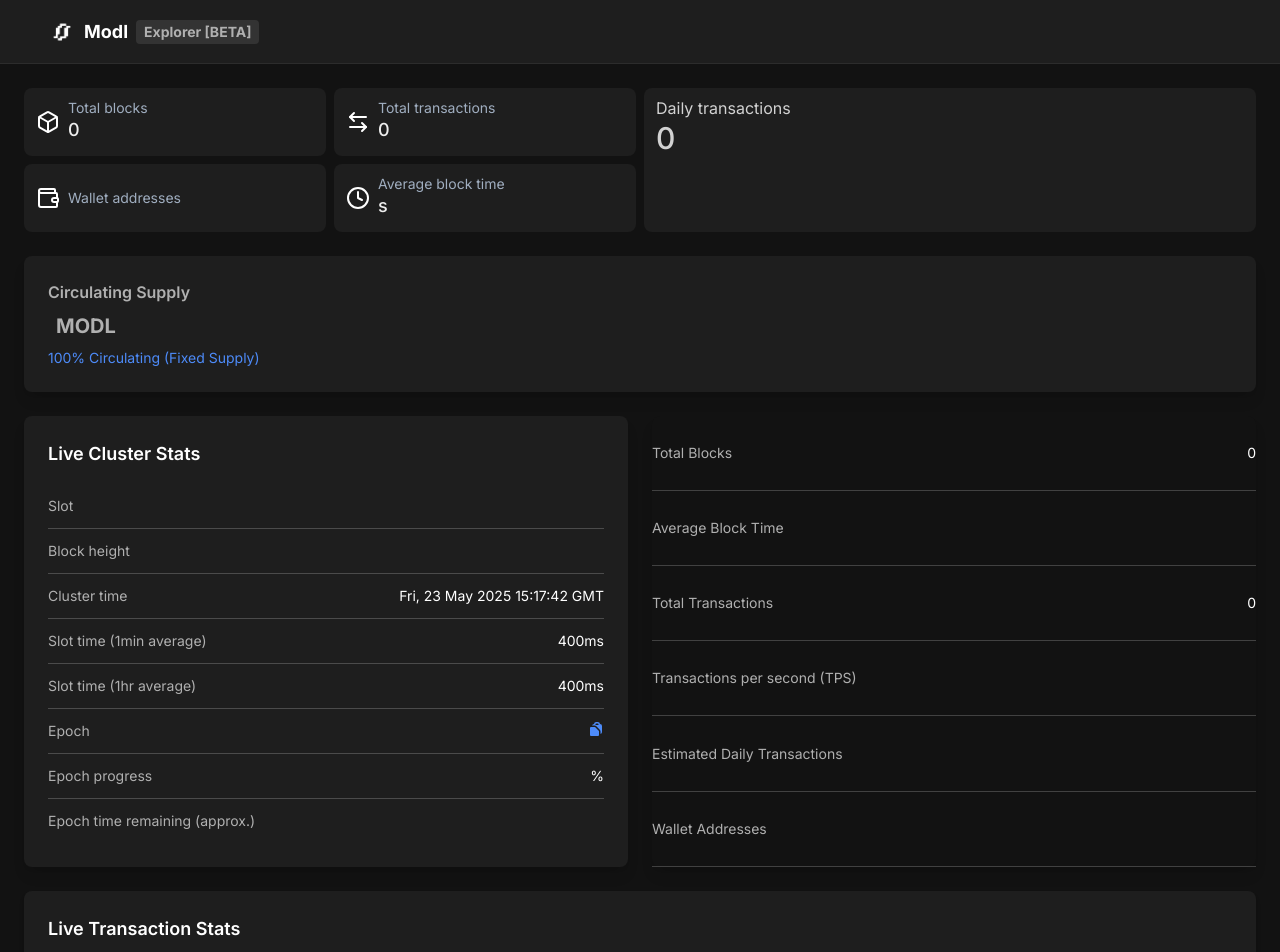
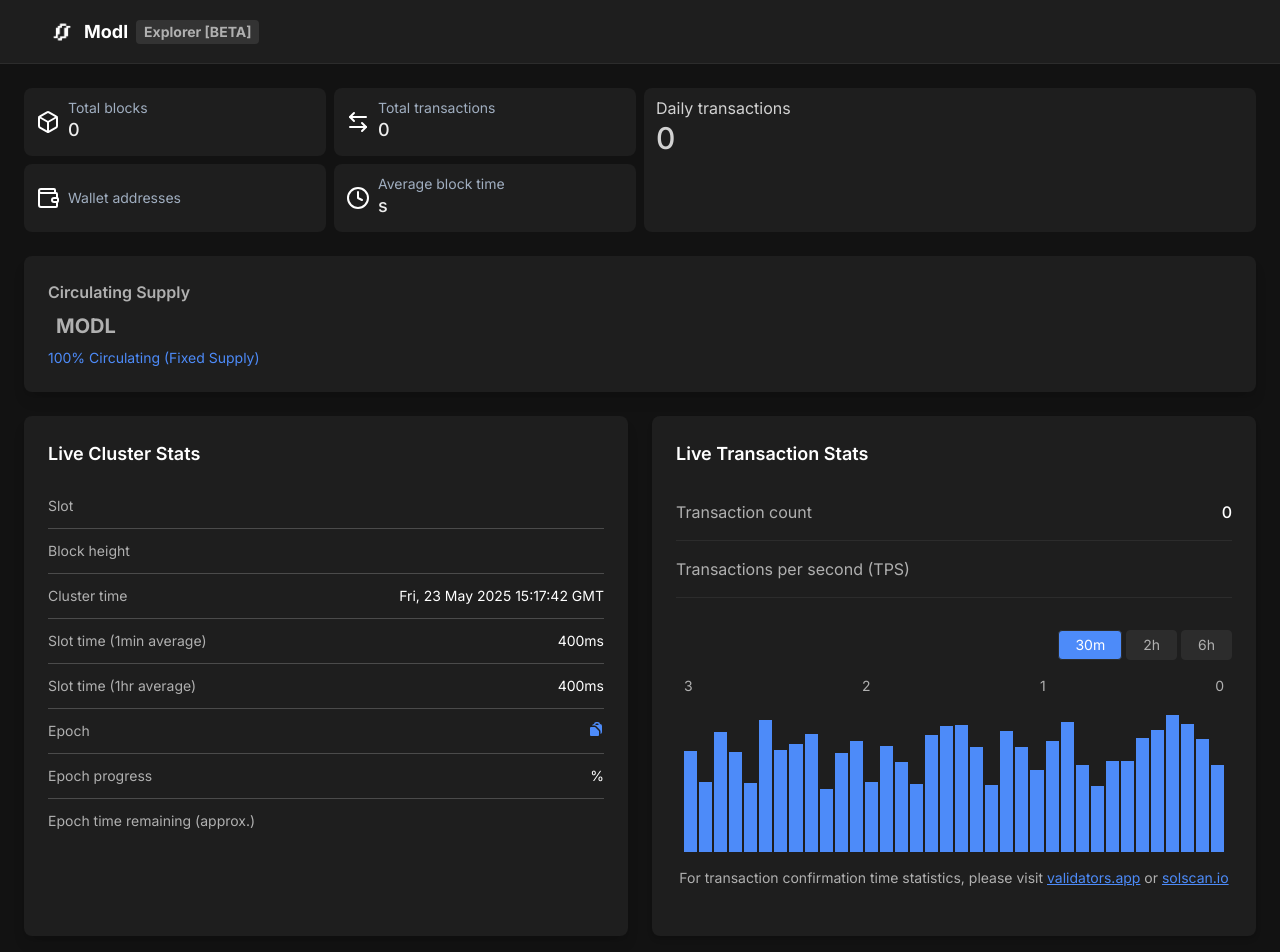
Before and after one commit to kashifkhattak/model-explorer, a React (Vite) app in the folder frontend/: page / in a window 1280 px wide. Shown: the top 952 px of the page. Built offline with nearby package versions, Linux system fonts and the light colour scheme; no server answers; a web font is replaced by a local one.

Commit message:
update chart position

```diff
--- a/frontend/src/pages/home.tsx
+++ b/frontend/src/pages/home.tsx
@@ -177,43 +177,7 @@ export const Home = () => {
 						</table>
 					</div>
 
-					<table className="bg-[#121212] rounded-lg shadow-lg p-6 w-full text-sm text-[#b0b0b0]">
-						<tbody>
-							<tr className="border-b border-white/20">
-								<td className="py-2">Total Blocks</td>
-								<td className="text-right text-white">
-									{' '}
-									{new Intl.NumberFormat('en-US').format(solanaStats?.totalBlocks ?? 0)}
-								</td>
-							</tr>
-							<tr className="border-b border-white/20">
-								<td className="py-2">Average Block Time</td>
-								<td className="text-right text-white">{solanaStats?.averageBlockTime}</td>
-							</tr>
-							<tr className="border-b border-white/20">
-								<td className="py-2">Total Transactions</td>
-								<td className="text-right text-white">
-									{' '}
-									{new Intl.NumberFormat('en-US').format(solanaStats?.totalTransactions ?? 0)}
-								</td>
-							</tr>
-							<tr className="border-b border-white/20">
-								<td className="py-2">Transactions per second (TPS)</td>
-								<td className="text-right text-white">{solanaStats?.tps}</td>
-							</tr>
-							<tr className="border-b border-white/20">
-								<td className="py-2">Estimated Daily Transactions</td>
-								<td className="text-right text-white">{solanaStats?.estimatedDailyTransactions}</td>
-							</tr>
-							<tr className="border-b border-white/20">
-								<td className="py-2">Wallet Addresses</td>
-								<td className="text-right text-white">{solanaStats?.walletAddresses}</td>
-							</tr>
-						</tbody>
-					</table>
-				</div>
-
-				<div className="bg-[#1e1e1e] mt-6 rounded-lg shadow-md mb-6 overflow-hidden text-white">
+					<div className="bg-[#1e1e1e] h-full rounded-lg shadow-md mb-6 overflow-hidden text-white">
 						<div className="p-6">
 							<h3 className="text-lg font-semibold mb-4">Live Transaction Stats</h3>
 
@@ -221,11 +185,13 @@ export const Home = () => {
 								<tbody>
 									<tr className="border-b border-[#2c2c2c]">
 										<td className="py-4 text-[#b0b0b0]">Transaction count</td>
-									<td className="py-4 text-right text-white font-medium">--</td>
+										<td className="py-4 text-right text-white font-medium">
+											{new Intl.NumberFormat('en-US').format(solanaStats?.totalTransactions ?? 0)}
+										</td>
 									</tr>
 									<tr className="border-b border-[#2c2c2c]">
 										<td className="py-4 text-[#b0b0b0]">Transactions per second (TPS)</td>
-									<td className="py-4 text-right text-white font-medium">--</td>
+										<td className="py-4 text-right text-white font-medium">{solanaStats?.tps}</td>
 									</tr>
 								</tbody>
 							</table>
@@ -284,6 +250,7 @@ export const Home = () => {
 							</div>
 						</div>
 					</div>
+				</div>
 			</main>
 		</div>
 	)
```
Lines whose indentation alone changed are shown as unchanged.
